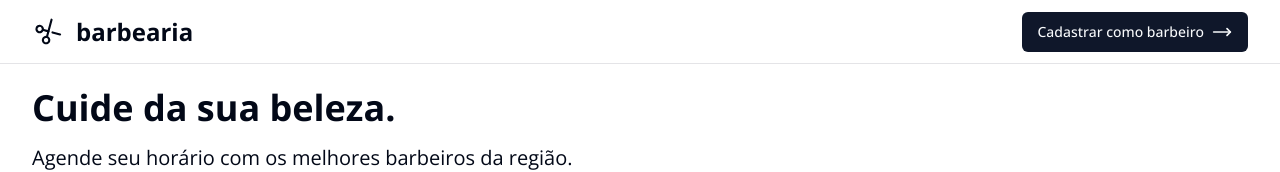
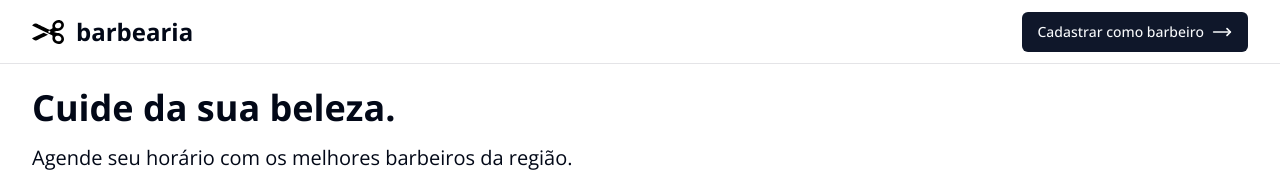
Before and after one commit to meiazero/barber-shop-web, a React (Vite) app: page / in a window 1280 px wide. Shown: the top 172 px of the page. Built offline with nearby package versions, Linux system fonts and the light colour scheme; no server answers.

Commit message:
feat: update logo

```diff
--- a/src/components/icons.tsx
+++ b/src/components/icons.tsx
@@ -34,65 +34,12 @@ export const Icons = {
   logo: (props: LucideProps) => (
     <svg
       {...props}
-      width="30"
-      height="30"
-      viewBox="0 0 30 30"
-      fill="none"
       xmlns="http://www.w3.org/2000/svg"
+      width="24"
+      height="24"
+      viewBox="0 0 24 24"
     >
-      <g clipPath="url(#clip0_5_10)">
-        <rect width="30" height="30" rx="2" fill="none" />
-        <g clipPath="url(#clip1_5_10)">
-          <path
-            d="M8.69616 14.7942C10.131 13.9657 10.6227 12.131 9.79424 10.6961C8.96581 9.26122 7.13104 8.7696 5.69616 9.59802C4.26128 10.4264 3.76966 12.2612 4.59808 13.6961C5.42651 15.131 7.26128 15.6226 8.69616 14.7942Z"
-            stroke="currentColor"
-            strokeWidth="2"
-            strokeLinecap="round"
-            strokeLinejoin="round"
-          />
-          <path
-            d="M10.0921 12.9722L15.3923 14.3923"
-            stroke="currentColor"
-            strokeWidth="2"
-            strokeLinecap="round"
-            strokeLinejoin="round"
-          />
-          <path
-            d="M18.3205 3.46405L13.9721 19.6924"
-            stroke="currentColor"
-            strokeWidth="2"
-            strokeLinecap="round"
-            strokeLinejoin="round"
-          />
-          <path
-            d="M14.6962 25.1865C16.131 24.3581 16.6227 22.5233 15.7942 21.0884C14.9658 19.6536 13.131 19.1619 11.6962 19.9904C10.2613 20.8188 9.76966 22.6536 10.5981 24.0884C11.4265 25.5233 13.2613 26.0149 14.6962 25.1865Z"
-            stroke="currentColor"
-            strokeWidth="2"
-            strokeLinecap="round"
-            strokeLinejoin="round"
-          />
-          <path
-            d="M19.2172 15.4172L26.3205 17.3206"
-            stroke="currentColor"
-            strokeWidth="2"
-            strokeLinecap="round"
-            strokeLinejoin="round"
-          />
-        </g>
-      </g>
-      <defs>
-        <clipPath id="clip0_5_10">
-          <rect width="30" height="30" rx="2" fill="white" />
-        </clipPath>
-        <clipPath id="clip1_5_10">
-          <rect
-            width="24"
-            height="24"
-            fill="white"
-            transform="translate(-1 10) rotate(-30)"
-          />
-        </clipPath>
-      </defs>
+      <path d="M12.026 14.116c-3.475 1.673-7.504 3.619-8.484 4.09-1.848.889-3.542-1.445-3.542-1.445l8.761-4.226 3.265 1.581zm7.93 6.884c-.686 0-1.393-.154-2.064-.479-1.943-.941-2.953-3.001-2.498-4.854.26-1.057-.296-1.201-1.145-1.612l-14.189-6.866s1.7-2.329 3.546-1.436c1.134.549 5.689 2.747 9.614 4.651l.985-.474c.85-.409 1.406-.552 1.149-1.609-.451-1.855.564-3.913 2.51-4.848.669-.321 1.373-.473 2.054-.473 2.311 0 4.045 1.696 4.045 3.801 0 1.582-.986 3.156-2.613 3.973-1.625.816-2.765.18-4.38.965l-.504.245.552.27c1.613.789 2.754.156 4.377.976 1.624.819 2.605 2.392 2.605 3.97 0 2.108-1.739 3.8-4.044 3.8zm-2.555-12.815c.489 1.022 1.876 1.378 3.092.793 1.217-.584 1.809-1.893 1.321-2.916-.489-1.022-1.876-1.379-3.093-.794s-1.808 1.894-1.32 2.917zm-3.643 3.625c0-.414-.335-.75-.75-.75-.414 0-.75.336-.75.75s.336.75.75.75.75-.336.75-.75zm6.777 3.213c-1.215-.588-2.604-.236-3.095.786-.491 1.022.098 2.332 1.313 2.919 1.215.588 2.603.235 3.094-.787.492-1.021-.097-2.33-1.312-2.918z" />
     </svg>
   ),
 }
```
